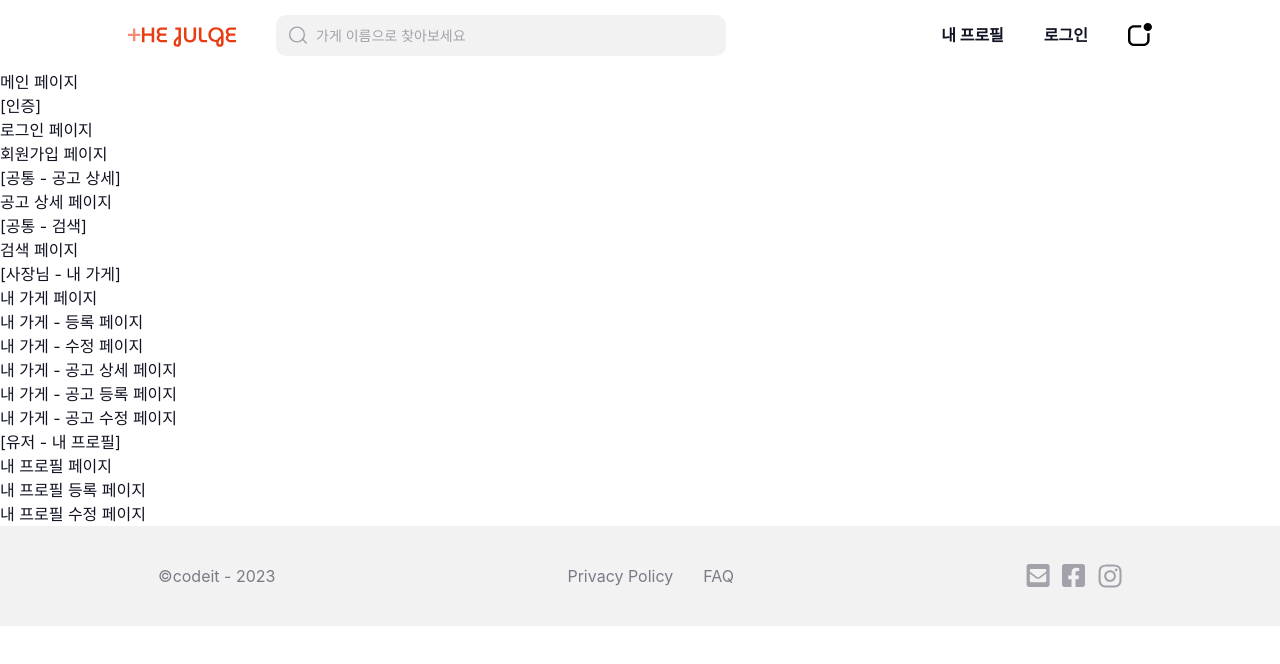
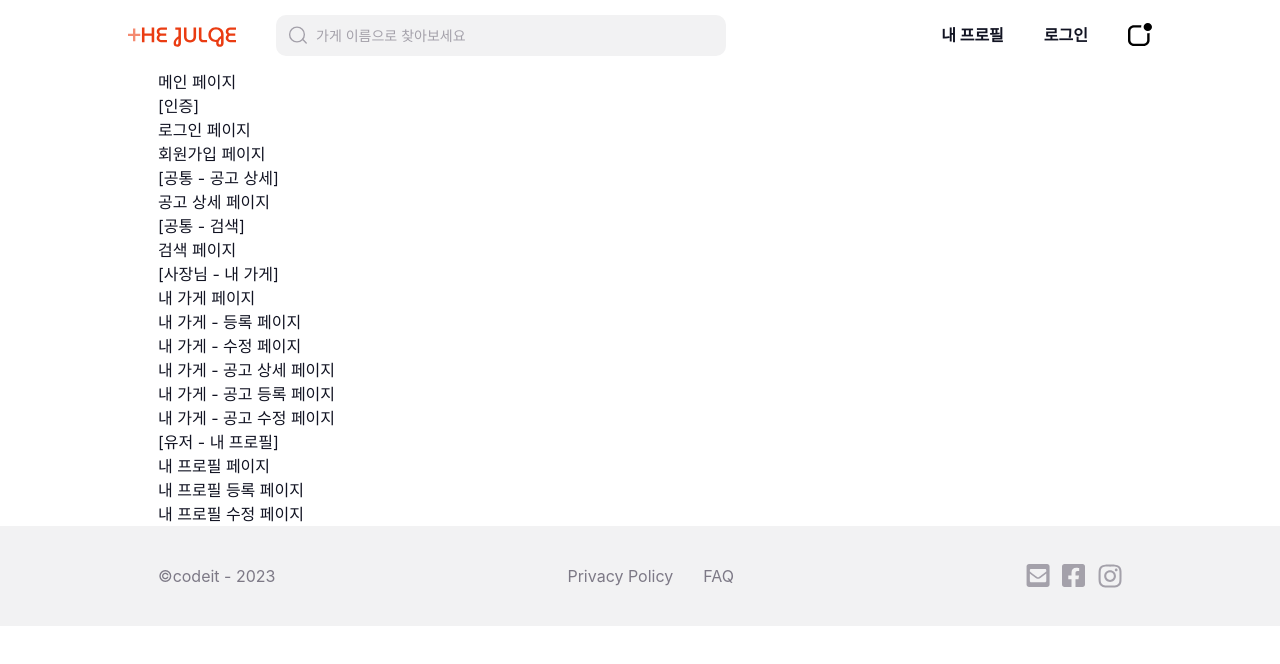
Before and after one commit to codeit-sprint12-part3/the-julge, a Next.js app: page / in a window 1280 px wide. Shown: the top 664 px of the page. Built offline with nearby package versions, Linux system fonts and the light colour scheme; a web font is replaced by a local one.

Commit message:
Feat: edit main container style

```diff
--- a/src/pages/_app.tsx
+++ b/src/pages/_app.tsx
@@ -13,7 +13,7 @@ export default function App({ Component, pageProps }: AppProps) {
     <ModalProvider>
       <div>
         {!is404 && <Header />}
-        <main>
+        <main className="main-container">
           <Component {...pageProps} />
         </main>
         {!is404 && <Footer />}
--- a/src/styles/globals.css
+++ b/src/styles/globals.css
@@ -124,3 +124,9 @@ a {
   margin: -1px;
   overflow: hidden;
 }
+
+.main-container {
+  max-width: 100.4rem;
+  margin: 0 auto;
+  padding: 0 2rem;
+}
```
